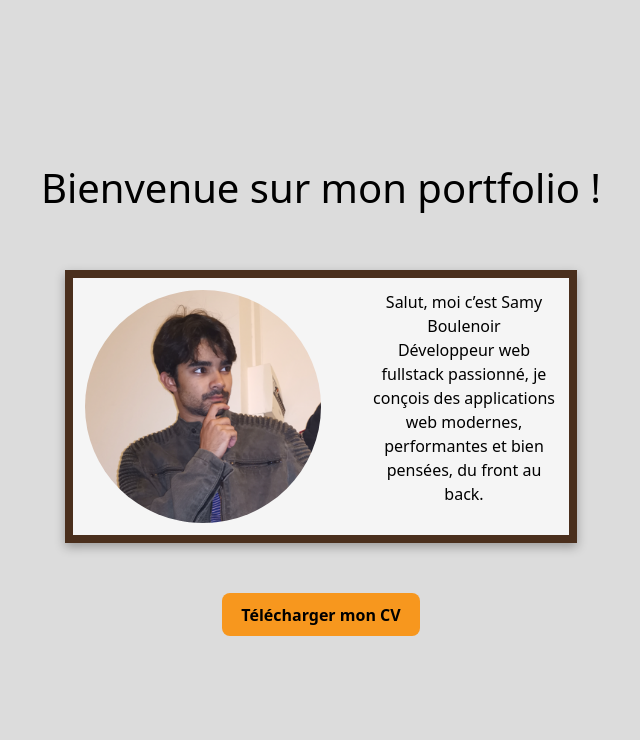
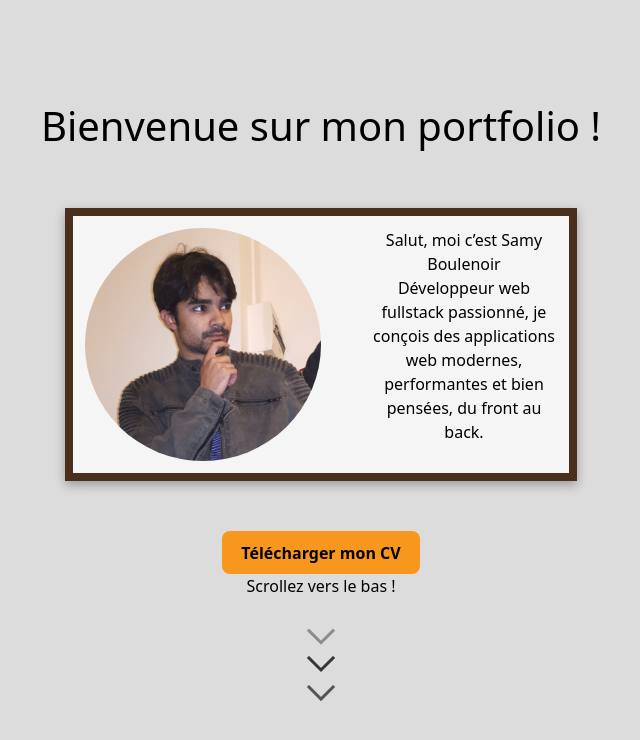
Before and after one commit to SamyBoulenoir/Portfolio, a React (Create React App) app: page / in a window 1280 px wide. Shown: the top 740 px of the page, without its empty margins (319-959 px from the left). Built offline with nearby package versions, Linux system fonts and the light colour scheme.

Commit message:
Add arrow to make people scroll

```diff
--- a/src/Components/About/About.css
+++ b/src/Components/About/About.css
@@ -41,7 +41,7 @@
   display: flex;
   justify-content: center;
   align-items: center;
-  flex-direction: row;
+  flex-direction: column;
   width: 50%;
 }
 
@@ -68,6 +68,47 @@
   justify-content: center;
   align-items: center;
   gap: 50px;
+}
+
+.scroll-arrows {
+  display: flex;
+  flex-direction: column;
+  align-items: center;
+  margin-top: 10px;
+}
+
+.scroll-arrows .arrow {
+  display: block;
+  width: 20px;
+  height: 20px;
+  border-left: 3px solid #333;
+  border-bottom: 3px solid #333;
+  transform: rotate(-45deg);
+  margin: 5px 0;
+  animation: arrowBlink 1.5s infinite;
+}
+
+.scroll-arrows .arrow:nth-child(2) {
+  animation-delay: 0.3s;
+}
+
+.scroll-arrows .arrow:nth-child(3) {
+  animation-delay: 0.6s;
+}
+
+@keyframes arrowBlink {
+  0% {
+    opacity: 0;
+    transform: translateY(0) rotate(-45deg);
+  }
+  50% {
+    opacity: 1;
+    transform: translateY(5px) rotate(-45deg);
+  }
+  100% {
+    opacity: 0;
+    transform: translateY(10px) rotate(-45deg);
+  }
 }
 
 @media (max-width: 1080px) {
@@ -103,3 +144,9 @@
     padding: 10px;
   }
 }
+
+@media (max-width: 580px) {
+  .about-title {
+    font-size: 21px;
+  }
+}
--- a/src/Components/About/About.jsx
+++ b/src/Components/About/About.jsx
@@ -7,7 +7,7 @@ export default function About() {
 
       <div className='about-me'>
         <div className='dflex justify-content-center align-items-center flex-row'>
-          <h1>Bienvenue sur mon portfolio !</h1>
+          <h1 className='about-title'>Bienvenue sur mon portfolio !</h1>
         </div>
         <div className='photo-frame'>
           <Image className='profile-picture' src={process.env.PUBLIC_URL + "/moi.png"} alt="ma photo" roundedCircle />
@@ -25,6 +25,12 @@ export default function About() {
           >
             Télécharger mon CV
           </a>
+          Scrollez vers le bas !
+          <div className="scroll-arrows">
+            <span className="arrow"></span>
+            <span className="arrow"></span>
+            <span className="arrow"></span>
+          </div>
         </div>
       </div>
     </div>
```
